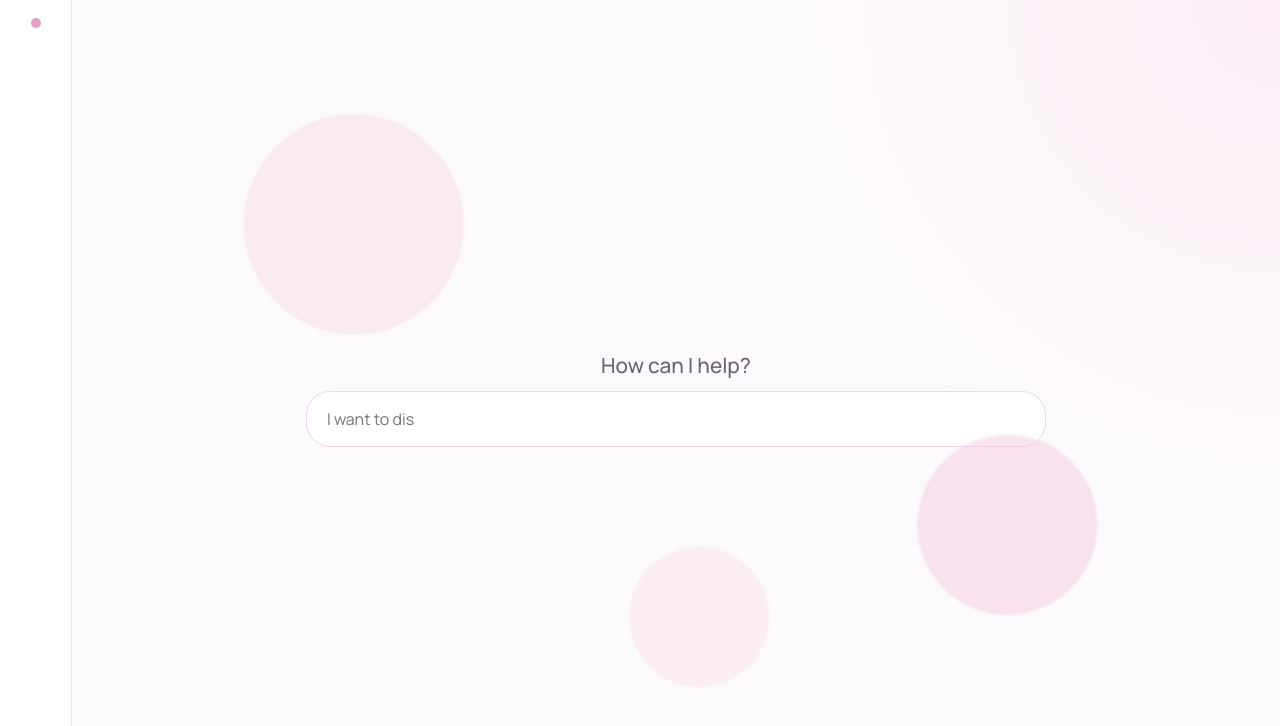
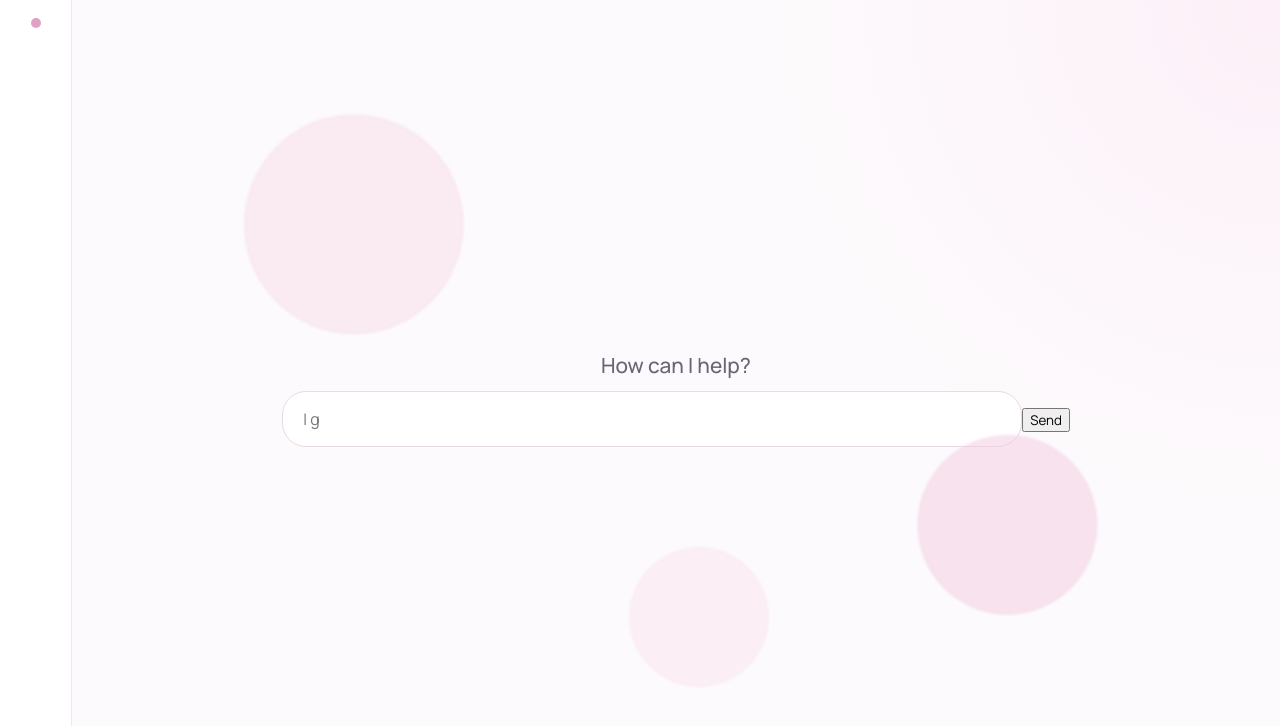
Before and after one commit to giftthedeveloper/sichi, a Vue app: page / in a window 1280 px wide. Shown: the top 726 px of the page. Built offline with nearby package versions, Linux system fonts and the light colour scheme.

Commit message:
feat: edited hints to mirror real nigerian hints

```diff
--- a/src/views/DashboardView.vue
+++ b/src/views/DashboardView.vue
@@ -6,7 +6,8 @@
       <span class="orb orb-three"></span>
     </div>
     <h1>How can I help?</h1>
-    <label class="input-wrap">
+    <form class="input-wrap" @submit.prevent="submitStarter">
+      <label class="field">
         <span class="sr-only">Conversation starter</span>
         <input
           v-model="draft"
@@ -14,6 +15,8 @@
           :placeholder="animatedPlaceholder"
         />
       </label>
+      <button type="submit" aria-label="Send message">Send</button>
+    </form>
   </section>
 </template>
 
@@ -22,10 +25,12 @@ import { onBeforeUnmount, onMounted, ref } from 'vue';
 
 const draft = ref('');
 const placeholderHints = [
-  'My transfer is pending for more than 24 hours.',
-  'I want to dispute a card charge.',
-  'Where is my bank-to-bank transfer?',
-  'I need a human support specialist.'
+  'I sent N25,000 since morning and it is still pending.',
+  'I got debit alert but the receiver did not get the money.',
+  'My account was debited twice for one POS payment.',
+  'I did transfer to wrong account number, please help me urgently.',
+  'Web payment failed but my account was debited.',
+  'Please check why my reversal has not dropped since yesterday.'
 ] as const;
 const animatedPlaceholder = ref('');
 
@@ -65,6 +70,12 @@ onMounted(() => {
 onBeforeUnmount(() => {
   if (timerId) clearTimeout(timerId);
 });
+
+const submitStarter = (): void => {
+  if (!draft.value.trim()) return;
+  // Screen 1 is mock-only for now, so submission clears the field.
+  draft.value = '';
+};
 </script>
 
 <style scoped src="./DashboardView.css"></style>
```
Lines whose indentation alone changed are shown as unchanged.
